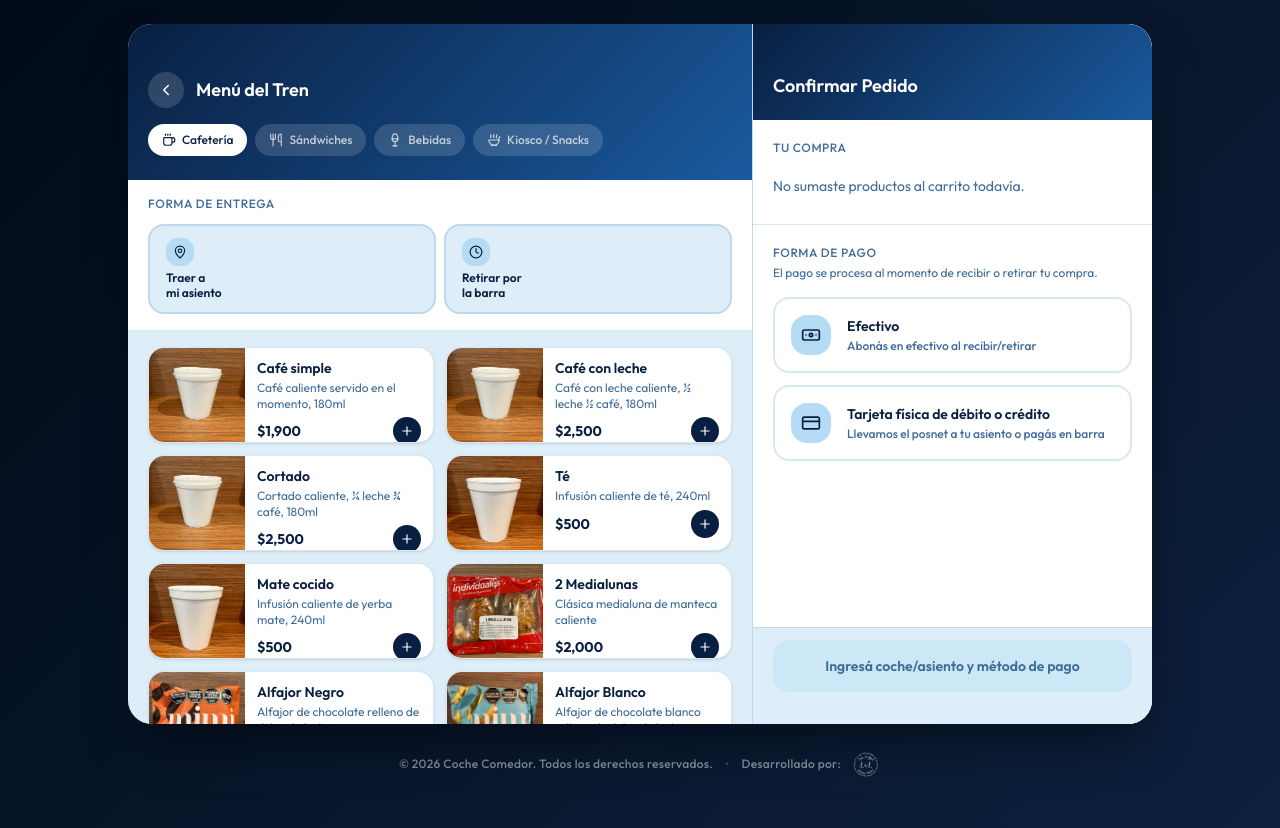
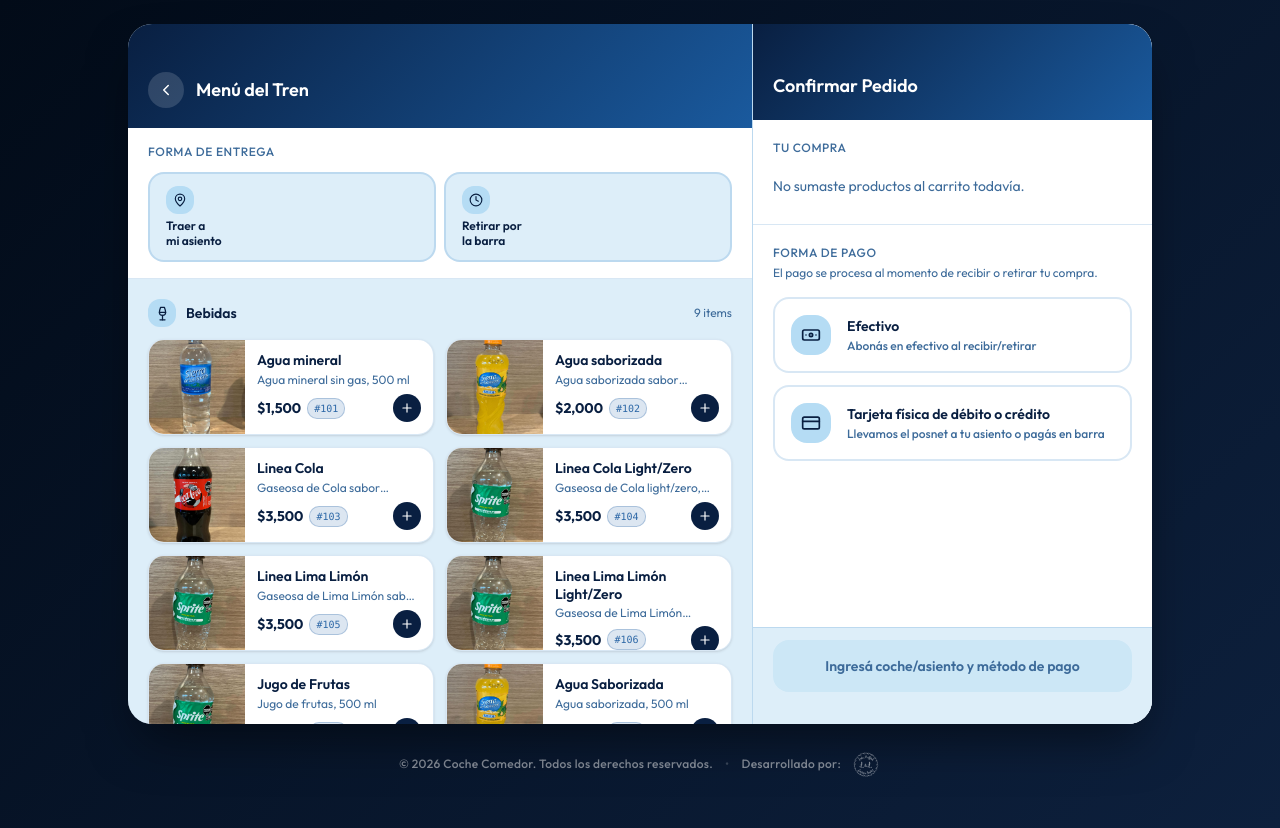
Before and after one commit to lolamaffioli/Coche-comedor, a React (Vite) app: page /recorrido/1/menu in a window 1280 px wide. Built offline with nearby package versions, Linux system fonts and the light colour scheme.

Commit message:
cambio en menu y agregado de id por productos

```diff
--- a/src/components/MenuScreen.jsx
+++ b/src/components/MenuScreen.jsx
@@ -1,33 +1,32 @@
 import React from "react";
-import { ShoppingCart, Plus, Minus, ChevronLeft, MapPin, Clock, ChevronRight, Coffee, Utensils, Wine, Soup } from "lucide-react";
+import { ShoppingCart, Plus, Minus, ChevronLeft, MapPin, Clock, ChevronRight, Coffee, Utensils, Wine, Cookie, Leaf, BookOpen, Tag } from "lucide-react";
 
-const categoryIcons = {
-  Cafeteria: <Coffee size={14} />,
-  Sandwiches: <Utensils size={14} />,
-  Bebidas: <Wine size={14} />,
-  Snacks: <Soup size={14} />,
-};
+const CATEGORIES = [
+  { key: "Bebidas",          label: "Bebidas",                     icon: <Wine size={15} /> },
+  { key: "Cafeteria",        label: "Cafetería",                   icon: <Coffee size={15} /> },
+  { key: "Sandwicheria",     label: "Sandwichería",                icon: <Utensils size={15} /> },
+  { key: "Golosinas",        label: "Golosinas y galletitas",      icon: <Cookie size={15} /> },
+  { key: "GolosinasSinTACC", label: "Golosinas y galletitas sin TACC", icon: <Leaf size={15} /> },
+  { key: "Menu",             label: "Menú",                        icon: <BookOpen size={15} /> },
+  { key: "Promociones",      label: "Promociones",                 icon: <Tag size={15} /> },
+];
 
 export default function MenuScreen({
   menuItems,
-  category, setCategory, delivery, setDelivery,
+  delivery, setDelivery,
   totalItems, addToCart, removeFromCart, getQty,
-  onBack, onCheckout
+  onBack, onCheckout,
 }) {
-  const cats = ["Cafeteria", "Sandwiches", "Bebidas", "Snacks"];
-  const displayNames = {
-    Cafeteria: "Cafetería",
-    Sandwiches: "Sándwiches",
-    Bebidas: "Bebidas",
-    Snacks: "Kiosco / Snacks"
-  };
-
   return (
     <div className="flex flex-col h-full min-h-screen md:min-h-0">
-      {/* Header */}
+
+      {/* ── Header ── */}
       <div className="px-5 pt-12 pb-5" style={{ background: "linear-gradient(135deg, #091f41 0%, #1a5a9e 100%)" }}>
-        <div className="flex items-center gap-3 mb-4">
-          <button onClick={onBack} className="w-9 h-9 rounded-full bg-white/15 flex items-center justify-center active:bg-white/25 transition-colors cursor-pointer">
+        <div className="flex items-center gap-3">
+          <button
+            onClick={onBack}
+            className="w-9 h-9 rounded-full bg-white/15 flex items-center justify-center active:bg-white/25 transition-colors cursor-pointer flex-shrink-0"
+          >
             <ChevronLeft size={18} className="text-white" />
           </button>
           <h2 className="text-white font-semibold text-lg flex-1">Menú del Tren</h2>
@@ -38,28 +37,10 @@ export default function MenuScreen({
             </div>
           )}
         </div>
-
-        {/* Category tabs */}
-        <div className="flex gap-2 overflow-x-auto pb-1 scrollbar-hide">
-          {cats.map((cat) => (
-            <button
-              key={cat}
-              onClick={() => setCategory(cat)}
-              className={`flex items-center gap-1.5 px-3.5 py-2 rounded-full text-xs font-medium whitespace-nowrap transition-all flex-shrink-0 cursor-pointer ${
-                category === cat
-                  ? "bg-white text-primary"
-                  : "bg-white/15 text-white/70 hover:bg-white/25"
-              }`}
-            >
-              {categoryIcons[cat]}
-              {displayNames[cat]}
-            </button>
-          ))}
-        </div>
       </div>
 
-      {/* Delivery selector */}
-      <div className="px-5 py-4 bg-card border-b border-border">
+      {/* ── Delivery selector ── */}
+      <div className="px-5 py-4 bg-card border-b border-border flex-shrink-0">
         <p className="text-xs text-muted-foreground font-medium uppercase tracking-wider mb-3">Forma de entrega</p>
         <div className="grid grid-cols-2 gap-2">
           <button
@@ -91,22 +72,61 @@ export default function MenuScreen({
         </div>
       </div>
 
-      {/* Product list */}
-      <div className="flex-1 px-5 py-4 grid grid-cols-1 sm:grid-cols-2 md:grid-cols-1 lg:grid-cols-2 gap-3 overflow-y-auto content-start bg-background/50">
-        {menuItems[category]?.map((item) => {
+      {/* ── Secciones scrolleables ── */}
+      <div className="flex-1 overflow-y-auto bg-background/50">
+        {CATEGORIES.map((cat, catIndex) => {
+          const items = menuItems?.[cat.key] ?? [];
+          return (
+            <div key={cat.key}>
+              {/* Separador entre categorías (no antes de la primera) */}
+              {catIndex > 0 && (
+                <div className="h-px bg-border mx-5" />
+              )}
+
+              {/* Encabezado de categoría */}
+              <div className="flex items-center gap-2.5 px-5 pt-5 pb-3">
+                <div className="w-7 h-7 rounded-lg bg-secondary flex items-center justify-center text-primary flex-shrink-0">
+                  {cat.icon}
+                </div>
+                <h3 className="text-foreground font-semibold text-sm">{cat.label}</h3>
+                {items.length > 0 && (
+                  <span className="text-xs text-muted-foreground ml-auto">{items.length} items</span>
+                )}
+              </div>
+
+              {/* Items de la categoría */}
+              {items.length > 0 ? (
+                <div className="px-5 pb-4 grid grid-cols-1 sm:grid-cols-2 md:grid-cols-1 lg:grid-cols-2 gap-3">
+                  {items.map((item) => {
                     const qty = getQty(item.id);
                     return (
-            <div key={item.id} className="bg-card rounded-2xl border border-border overflow-hidden flex gap-0 h-24 shadow-sm hover:border-accent/20 transition-colors">
+                      <div
+                        key={item.id}
+                        className="bg-card rounded-2xl border border-border overflow-hidden flex h-24 shadow-sm hover:border-accent/20 transition-colors"
+                      >
+                        {/* Imagen */}
                         <div className="w-24 h-24 flex-shrink-0 bg-muted">
                           <img src={item.img} alt={item.name} className="w-full h-full object-cover" />
                         </div>
                         <div className="flex-1 p-3 flex flex-col justify-between min-w-0">
                           <div>
-                  <p className="text-sm font-semibold text-foreground leading-tight truncate">{item.name}</p>
-                  <p className="text-xs text-muted-foreground mt-0.5 leading-snug line-clamp-2">{item.desc}</p>
+                            <p className="text-sm font-semibold text-foreground leading-tight line-clamp-2">{item.name}</p>
+                            {item.desc && (
+                              <p className="text-xs text-muted-foreground mt-0.5 leading-snug line-clamp-1">{item.desc}</p>
+                            )}
                           </div>
                           <div className="flex items-center justify-between mt-1">
+                            <div className="flex items-center gap-1.5">
                               <span className="text-sm font-bold text-primary">${item.price.toLocaleString()}</span>
+                              {item.codigo && (
+                                <span
+                                  className="text-[10px] font-mono font-medium px-1.5 py-0.5 rounded-md"
+                                  style={{ background: "rgba(26,90,158,0.15)", color: "rgba(26,90,158,0.9)", border: "1px solid rgba(26,90,158,0.25)" }}
+                                >
+                                  #{item.codigo}
+                                </span>
+                              )}
+                            </div>
                             {qty === 0 ? (
                               <button
                                 onClick={() => addToCart(item)}
@@ -137,10 +157,20 @@ export default function MenuScreen({
                     );
                   })}
                 </div>
+              ) : (
+                <p className="px-5 pb-5 text-xs text-muted-foreground italic">Sin productos en este recorrido.</p>
+              )}
+            </div>
+          );
+        })}
 
-      {/* Cart CTA (Only on Mobile) */}
+        {/* Espacio al final para que el botón móvil no tape */}
+        <div className="h-4" />
+      </div>
+
+      {/* ── Cart CTA (solo mobile) ── */}
       {totalItems > 0 && delivery !== null && (
-        <div className="md:hidden px-5 pb-8 pt-3 bg-background border-t border-border">
+        <div className="md:hidden px-5 pb-8 pt-3 bg-background border-t border-border flex-shrink-0">
           <button
             onClick={onCheckout}
             className="w-full bg-primary text-white rounded-xl py-4 flex items-center justify-between px-5 active:scale-[0.98] transition-all cursor-pointer"
--- a/src/components/OrderApp.jsx
+++ b/src/components/OrderApp.jsx
@@ -17,7 +17,7 @@ export default function OrderApp() {
   const menuItems = menuByRecorrido[Number(id)] ?? menuByRecorrido[1];
 
   const [screen, setScreen] = useState("menu");
-  const [category, setCategory] = useState("Cafeteria");
+  const [category, setCategory] = useState("Bebidas");
   const [cart, setCart] = useState([]);
   const [delivery, setDelivery] = useState(initialDelivery);
   const [payment, setPayment] = useState(null);
--- a/src/constants/menu.js
+++ b/src/constants/menu.js
@@ -2,40 +2,87 @@
 // Menú base compartido
 // ──────────────────────────────────────────────────────────────────────────────
 const menuBase = {
+  Bebidas: [
+    { id: 101, codigo: "101", name: "Agua mineral",                desc: "Agua mineral sin gas, 500 ml",                     price: 1500, img: "/menu/Agua Mineral.jpeg" },
+    { id: 102, codigo: "102", name: "Agua saborizada",             desc: "Agua saborizada sabor naranja, 500 ml",             price: 2000, img: "/menu/Agua Saborizada.jpeg" },
+    { id: 103, codigo: "103", name: "Linea Cola",                  desc: "Gaseosa de Cola sabor original, 500 ml",            price: 3500, img: "/menu/Gaseosa Cola.jpeg" },
+    { id: 104, codigo: "104", name: "Linea Cola Light/Zero",       desc: "Gaseosa de Cola light/zero, 500 ml",                price: 3500, img: "/menu/Gaseosa Lima Limón.jpeg" },
+    { id: 105, codigo: "105", name: "Linea Lima Limón",            desc: "Gaseosa de Lima Limón sabor original, 500 ml",      price: 3500, img: "/menu/Gaseosa Lima Limón.jpeg" },
+    { id: 106, codigo: "106", name: "Linea Lima Limón Light/Zero", desc: "Gaseosa de Lima Limón light/zero, 500 ml",          price: 3500, img: "/menu/Gaseosa Lima Limón.jpeg" },
+    { id: 107, codigo: "107", name: "Jugo de Frutas",              desc: "Jugo de frutas, 500 ml",                            price: 3500, img: "/menu/Gaseosa Lima Limón.jpeg" },
+    { id: 108, codigo: "108", name: "Agua Saborizada",             desc: "Agua saborizada, 500 ml",                           price: 3500, img: "/menu/Agua Saborizada.jpeg" },
+    { id: 109, codigo: "109", name: "Linea Naranja",               desc: "Gaseosa de naranja, 500 ml",                        price: 3500, img: "/menu/Gaseosa Lima Limón.jpeg" },
+  ],
   Cafeteria: [
-    { id: 1, name: "Café simple", desc: "Café caliente servido en el momento, 180ml", price: 1900, img: "/menu/Café con o sin leche.jpeg" },
-    { id: 2, name: "Café con leche", desc: "Café con leche caliente, ½ leche ½ café, 180ml", price: 2500, img: "/menu/Café con o sin leche.jpeg" },
-    { id: 3, name: "Cortado", desc: "Cortado caliente, ¼ leche ¾ café, 180ml", price: 2500, img: "/menu/Café con o sin leche.jpeg" },
-    { id: 4, name: "Té", desc: "Infusión caliente de té, 240ml", price: 500, img: "/menu/Té o Matecocido.jpeg" },
-    { id: 5, name: "Mate cocido", desc: "Infusión caliente de yerba mate, 240ml", price: 500, img: "/menu/Té o Matecocido.jpeg" },
-    { id: 6, name: "2 Medialunas", desc: "Clásica medialuna de manteca caliente", price: 2000, img: "/menu/Medialunas.jpeg" },
-    { id: 7, name: "Alfajor Negro", desc: "Alfajor de chocolate relleno de dulce de leche", price: 2000, img: "/menu/Alfajor Negro.jpeg" },
-    { id: 8, name: "Alfajor Blanco", desc: "Alfajor de chocolate blanco relleno de dulce de leche", price: 2000, img: "/menu/Alfajor Blanco.jpeg" },
+    { id: 200, codigo: "200", name: "Adicional Leche",             desc: "Porción adicional de leche caliente",               price: 1900, img: "/menu/Café con o sin leche.jpeg" },
+    { id: 201, codigo: "201", name: "Café",                        desc: "Café caliente, 180ml",                              price: 2500, img: "/menu/Café con o sin leche.jpeg" },
+    { id: 202, codigo: "202", name: "Sobre de Leche",              desc: "Sobre de leche en polvo",                           price: 2500, img: "/menu/Café con o sin leche.jpeg" },
+    { id: 203, codigo: "203", name: "Té",                          desc: "Infusión caliente de té, 240ml",                    price: 500,  img: "/menu/Té o Matecocido.jpeg" },
+    { id: 204, codigo: "204", name: "Leche Chocolatada",           desc: "Leche chocolatada, 240ml",                          price: 500,  img: "/menu/Té o Matecocido.jpeg" },
+    { id: 205, codigo: "205", name: "Paquete de Yerba",            desc: "Paquete de yerba mate",                             price: 2000, img: "/menu/Medialunas.jpeg" },
+    { id: 206, codigo: "206", name: "Mate Cocido",                 desc: "Infusión caliente de yerba mate, 240ml",            price: 2000, img: "/menu/Alfajor Negro.jpeg" },
+    { id: 207, codigo: "207", name: "Vaso de Leche",               desc: "Vaso de leche caliente, 240ml",                    price: 2000, img: "/menu/Alfajor Blanco.jpeg" },
+    { id: 208, codigo: "208", name: "Leche para Mamadera",         desc: "Leche templada para mamadera",                      price: 3500, img: "/menu/Gaseosa Lima Limón.jpeg" },
+    { id: 209, codigo: "209", name: "Medialunas con Jamón y Queso",desc: "Medialunas rellenas de jamón y queso",              price: 3500, img: "/menu/Gaseosa Lima Limón.jpeg" },
+    { id: 210, codigo: "211", name: "Fichas p/Expendedora de Bebidas Calientes", desc: "Ficha para máquina expendedora",      price: 3500, img: "/menu/Gaseosa Lima Limón.jpeg" },
   ],
-  Sandwiches: [
-    { id: 9, name: "Pebete de jamón y queso", desc: "Pebete de jamón y queso en pan de viena", price: 4000, img: "/menu/Sanguches.jpeg" },
-    { id: 10, name: "Tostado de miga triple", desc: "Tostado triple de miga jamón y queso", price: 4000, img: "/menu/Sanguches.jpeg" },
+  Sandwicheria: [
+    { id: 301, codigo: "301", name: "Árabe Jamón y Queso",                  desc: "Pan árabe con jamón y queso",              price: 4000, img: "/menu/Sanguches.jpeg" },
+    { id: 305, codigo: "305", name: "Sándwich de Miga con Jamón y Queso",   desc: "Sándwich de miga con jamón y queso",        price: 4000, img: "/menu/Sanguches.jpeg" },
+    { id: 307, codigo: "307", name: "Pebete de Jamón y Queso",              desc: "Pebete en pan de viena con jamón y queso", price: 3500, img: "/menu/Sanguches.jpeg" },
+    { id: 308, codigo: "308", name: "Pebete de Salame y Queso",             desc: "Pebete en pan de viena con salame y queso",price: 3500, img: "/menu/Sanguches.jpeg" },
   ],
-  Bebidas: [
-    { id: 11, name: "Agua mineral", desc: "Agua mineral sin gas, 500 ml", price: 1500, img: "/menu/Agua Mineral.jpeg" },
-    { id: 12, name: "Agua saborizada", desc: "Agua saborizada sabor naranja, 500 ml", price: 2000, img: "/menu/Agua Saborizada.jpeg" },
-    { id: 13, name: "Gaseosa Cola", desc: "Gaseosa de Cola sabor original, 500 ml", price: 3500, img: "/menu/Gaseosa Cola.jpeg" },
-    { id: 14, name: "Gaseosa Lima Limón", desc: "Gaseosa de Lima Limón sabor original, 500 ml", price: 3500, img: "/menu/Gaseosa Lima Limón.jpeg" },
+  Golosinas: [
+    { id: 400, codigo: "400", name: "Alfajor Blanco",              desc: "Alfajor de chocolate blanco con dulce de leche",    price: 3500, img: "/menu/Don Satur Salados.jpeg" },
+    { id: 401, codigo: "401", name: "Alfajor Negro",               desc: "Alfajor de chocolate negro con dulce de leche",     price: 2800, img: "/menu/Macucas.jpeg" },
+    { id: 402, codigo: "402", name: "Barra de Cereal",             desc: "Barra de cereal",                                   price: 3500, img: "/menu/Gaseosa Lima Limón.jpeg" },
+    { id: 403, codigo: "403", name: "Turrón de Maní",              desc: "Turrón de maní",                                    price: 3500, img: "/menu/Gaseosa Lima Limón.jpeg" },
+    { id: 406, codigo: "406", name: "Gomitas",                     desc: "Paquete de gomitas",                                price: 3500, img: "/menu/Gaseosa Lima Limón.jpeg" },
+    { id: 407, codigo: "407", name: "Galletitas de Agua",          desc: "Paquete de galletitas de agua",                     price: 3500, img: "/menu/Gaseosa Lima Limón.jpeg" },
+    { id: 408, codigo: "408", name: "Bizcochos de Grasa",          desc: "Paquete de bizcochos de grasa",                     price: 3500, img: "/menu/Gaseosa Lima Limón.jpeg" },
+    { id: 409, codigo: "409", name: "Galletitas Dulces",           desc: "Paquete de galletitas dulces",                      price: 3500, img: "/menu/Gaseosa Lima Limón.jpeg" },
+    { id: 410, codigo: "410", name: "Galletitas Dulces (variedad)",desc: "Paquete de galletitas dulces surtidas",             price: 3500, img: "/menu/Gaseosa Lima Limón.jpeg" },
+    { id: 411, codigo: "411", name: "Paquete de Papas Fritas",     desc: "Paquete de papas fritas",                           price: 3500, img: "/menu/Gaseosa Lima Limón.jpeg" },
+    { id: 412, codigo: "412", name: "Galletitas Saladas",          desc: "Paquete de galletitas saladas",                     price: 3500, img: "/menu/Gaseosa Lima Limón.jpeg" },
   ],
-  Snacks: [
-    { id: 15, name: "Bizcochos", desc: "Paquete clásico de bizcochos", price: 3500, img: "/menu/Don Satur Salados.jpeg" },
-    { id: 16, name: "Galletitas", desc: "Paquete de galletitas dulces chico", price: 2800, img: "/menu/Macucas.jpeg" },
+  GolosinasSinTACC: [
+    { id: 500, codigo: "500", name: "Alfajor de Arroz Integral y Dulce de Leche", desc: "Alfajor sin TACC de arroz integral",      price: 3500, img: "/menu/Gaseosa Lima Limón.jpeg" },
+    { id: 501, codigo: "501", name: "Alfajor de Arroz c/Yogurt de Frutilla",      desc: "Alfajor sin TACC con yogurt de frutilla",  price: 3500, img: "/menu/Gaseosa Lima Limón.jpeg" },
+    { id: 502, codigo: "502", name: "Galletitas Dulces - Bizcochos",              desc: "Galletitas dulces sin TACC",                price: 3500, img: "/menu/Gaseosa Lima Limón.jpeg" },
+    { id: 503, codigo: "503", name: "Barrita Bañada en Chocolate Negro",          desc: "Barrita sin TACC bañada en chocolate",      price: 3500, img: "/menu/Gaseosa Lima Limón.jpeg" },
+    { id: 504, codigo: "504", name: "Tostadas de Arroz Sin Sal",                  desc: "Tostadas de arroz sin sal sin TACC",        price: 3500, img: "/menu/Gaseosa Lima Limón.jpeg" },
+    { id: 505, codigo: "505", name: "Tostadas de Arroz Multisemillas",            desc: "Tostadas de arroz multisemillas sin TACC",  price: 3500, img: "/menu/Gaseosa Lima Limón.jpeg" },
+  ],
+  Menu: [
+    { id: 601, codigo: "601", name: "Plato Principal",             desc: "Plato del día",                                     price: 3500, img: "/menu/Gaseosa Lima Limón.jpeg" },
+  ],
+  Promociones: [
+    { id: 800, codigo: "800", name: "Café con Leche + Medialunas c/Jamón y Queso", desc: "Combo café con leche y medialunas",    price: 3500, img: "/menu/Gaseosa Lima Limón.jpeg" },
   ],
 };
 
+
 // ──────────────────────────────────────────────────────────────────────────────
-// Menús por recorrido
-// Cada recorrido tiene su propia copia independiente del menú.
-// Podés editar los items de cada recorrido por separado (ej: cambiar stock,
-// agregar o quitar productos, cambiar precios, etc.)
+// Menús por recorrido — cada uno es una copia independiente del menú base.
+// Editá la copia de cada recorrido para personalizar su stock.
 // ──────────────────────────────────────────────────────────────────────────────
 
-// Función helper para clonar el menú base (evita que los recorridos compartan referencia)
+// Asigna IDs únicos. Si el item tiene `codigo` numérico lo usa como ID
+// (ej: codigo "101" → id 101). Así el ID del archivo y el del runtime coinciden.
+function asignarIds(menu) {
+  let contador = 1000; // fallback para items sin codigo
+  return Object.fromEntries(
+    Object.entries(menu).map(([cat, items]) => [
+      cat,
+      items.map((item) => {
+        const codigoNum = item.codigo ? parseInt(item.codigo, 10) : NaN;
+        const id = !isNaN(codigoNum) ? codigoNum : contador++;
+        return { ...item, id };
+      }),
+    ])
+  );
+}
+
 function clonarMenu(menu) {
   return Object.fromEntries(
     Object.entries(menu).map(([cat, items]) => [
@@ -45,18 +92,21 @@ function clonarMenu(menu) {
   );
 }
 
+// Aplicamos IDs únicos al menú base
+const menuBaseConIds = asignarIds(menuBase);
+
 export const menuByRecorrido = {
-  1: clonarMenu(menuBase), // Recorrido 1 — editá esta copia para personalizar
-  2: clonarMenu(menuBase), // Recorrido 2
-  3: clonarMenu(menuBase), // Recorrido 3
-  4: clonarMenu(menuBase), // Recorrido 4
-  5: clonarMenu(menuBase), // Recorrido 5
-  6: clonarMenu(menuBase), // Recorrido 6
-  7: clonarMenu(menuBase), // Recorrido 7
-  8: clonarMenu(menuBase), // Recorrido 8
+  1: clonarMenu(menuBaseConIds), // Recorrido 1 — Buenos Aires - Mar del Plata
+  2: clonarMenu(menuBaseConIds), // Recorrido 2 — Buenos Aires - Pinamar
+  3: clonarMenu(menuBaseConIds), // Recorrido 3 — Buenos Aires - Bragado
+  4: clonarMenu(menuBaseConIds), // Recorrido 4 — Buenos Aires - Junín
+  5: clonarMenu(menuBaseConIds), // Recorrido 5 — Buenos Aires - Justo Daract
+  6: clonarMenu(menuBaseConIds), // Recorrido 6 — Buenos Aires - Rosario
+  7: clonarMenu(menuBaseConIds), // Recorrido 7 — Buenos Aires - Córdoba
+  8: clonarMenu(menuBaseConIds), // Recorrido 8 — Buenos Aires - Tucumán
 };
 
-// Exportamos también el menú base por si se necesita en otro lado
-export const menuItems = menuBase;
+// Exportamos también el menú base por compatibilidad
+export const menuItems = menuBaseConIds;
 
 export const timeSlots = ["En 10 minutos", "En 20 minutos", "En 30 minutos", "En 45 minutos", "En 1 hora"];
```
Lines whose indentation alone changed are shown as unchanged.
